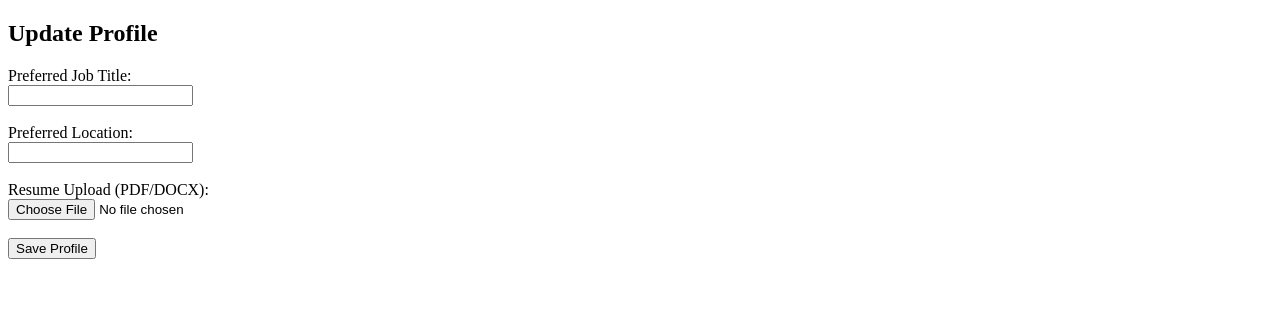
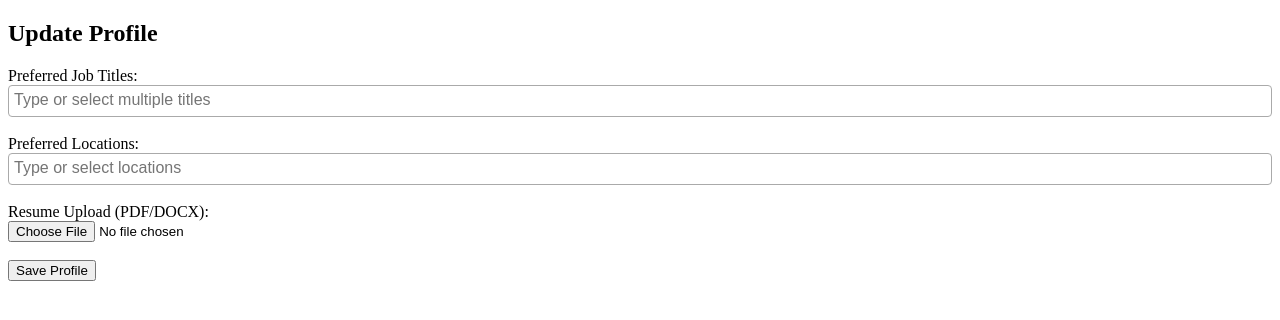
Before and after one commit to Kalyan717ps/Job-Bot-Cursor, a Flask app: page /profile in a window 1280 px wide. Shown: the top 320 px of the page. Run offline with Flask 3, Linux system fonts and the light colour scheme; the visitor is signed in with stand-in values (Sample User, id 1); some libraries are stand-ins or nearby versions.

Commit message:
Add multi-select title and location preferences to profile using Select2

```diff
--- a/app.py
+++ b/app.py
@@ -33,10 +33,22 @@ def profile():
 
     profile = UserProfile.query.filter_by(user_id=current_user.id).first()
 
+    # Load jobs for select options
+    jobs = []
+    try:
+        with open('remoteok_jobs.csv', newline='', encoding='utf-8') as f:
+            reader = csv.DictReader(f)
+            jobs = list(reader)
+    except Exception:
+        jobs = []
+
     if request.method == 'POST':
-        title = request.form.get('title')
-        location = request.form.get('location')
+        titles = request.form.getlist('title')
+        locations = request.form.getlist('location')
         file = request.files.get('resume')
+
+        preferred_titles = ','.join(titles)
+        preferred_locations = ','.join(locations)
 
         filename = profile.resume_filename if profile else None
 
@@ -45,14 +57,14 @@ def profile():
             file.save(os.path.join(app.config['UPLOAD_FOLDER'], filename))
 
         if profile:
-            profile.preferred_title = title
-            profile.preferred_location = location
+            profile.preferred_title = preferred_titles
+            profile.preferred_location = preferred_locations
             profile.resume_filename = filename
         else:
             profile = UserProfile(
                 user_id=current_user.id,
-                preferred_title=title,
-                preferred_location=location,
+                preferred_title=preferred_titles,
+                preferred_location=preferred_locations,
                 resume_filename=filename
             )
             db.session.add(profile)
@@ -61,7 +73,7 @@ def profile():
         flash("✅ Profile updated successfully!")
         return redirect(url_for('profile'))
 
-    return render_template("profile.html", profile=profile)
+    return render_template("profile.html", profile=profile, jobs=jobs)
 
 # STEP 3: Init db and login
 
--- a/models.py
+++ b/models.py
@@ -14,8 +14,8 @@ class UserProfile(db.Model):
     id = db.Column(db.Integer, primary_key=True)
     user_id = db.Column(db.Integer, db.ForeignKey('user.id'), nullable=False)
     resume_filename = db.Column(db.String(255))
-    preferred_title = db.Column(db.String(80))
-    preferred_location = db.Column(db.String(80))
+    preferred_title = db.Column(db.String(255))
+    preferred_location = db.Column(db.String(255))
 
     user = db.relationship("User", backref="profile")
 
--- a/templates/profile.html
+++ b/templates/profile.html
@@ -4,6 +4,7 @@
 <head>
   <meta charset="UTF-8">
   <title>User Profile</title>
+  <link href="https://cdn.jsdelivr.net/npm/select2@4.1.0-rc.0/dist/css/select2.min.css" rel="stylesheet" />
 </head>
 <body>
   <h2>Update Profile</h2>
@@ -18,11 +19,21 @@
   {% endwith %}
 
   <form method="POST" enctype="multipart/form-data">
-    <label>Preferred Job Title:</label><br>
-    <input type="text" name="title" value="{{ profile.preferred_title if profile else '' }}"><br><br>
+    <label for="preferred_title">Preferred Job Titles:</label>
+    <select id="preferred_title" name="title" multiple style="width: 100%;">
+      {% for job in jobs|unique(attribute='title') %}
+        <option value="{{ job.title }}" {% if profile and profile.preferred_title and job.title in profile.preferred_title %}selected{% endif %}>{{ job.title }}</option>
+      {% endfor %}
+    </select>
+    <br><br>
 
-    <label>Preferred Location:</label><br>
-    <input type="text" name="location" value="{{ profile.preferred_location if profile else '' }}"><br><br>
+    <label for="preferred_location">Preferred Locations:</label>
+    <select id="preferred_location" name="location" multiple style="width: 100%;">
+      {% for job in jobs|unique(attribute='company') %}
+        <option value="{{ job.company }}" {% if profile and profile.preferred_location and job.company in profile.preferred_location %}selected{% endif %}>{{ job.company }}</option>
+      {% endfor %}
+    </select>
+    <br><br>
 
     <label>Resume Upload (PDF/DOCX):</label><br>
     {% if profile and profile.resume_filename %}
@@ -32,5 +43,13 @@
 
     <button type="submit">Save Profile</button>
   </form>
+  <script src="https://code.jquery.com/jquery-3.6.0.min.js"></script>
+  <script src="https://cdn.jsdelivr.net/npm/select2@4.1.0-rc.0/dist/js/select2.min.js"></script>
+  <script>
+    $(document).ready(function() {
+      $('#preferred_title').select2({ tags: true, placeholder: "Type or select multiple titles" });
+      $('#preferred_location').select2({ tags: true, placeholder: "Type or select locations" });
+    });
+  </script>
 </body>
 </html>
```
